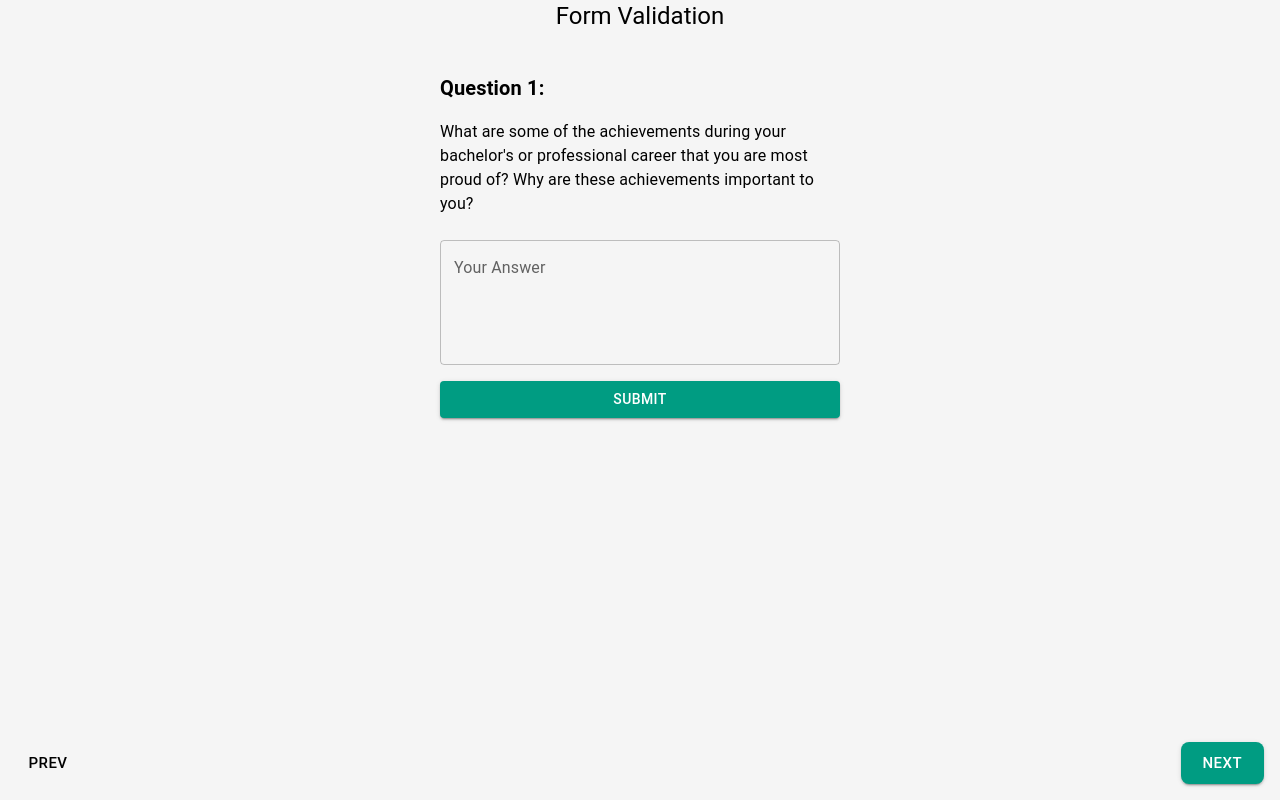
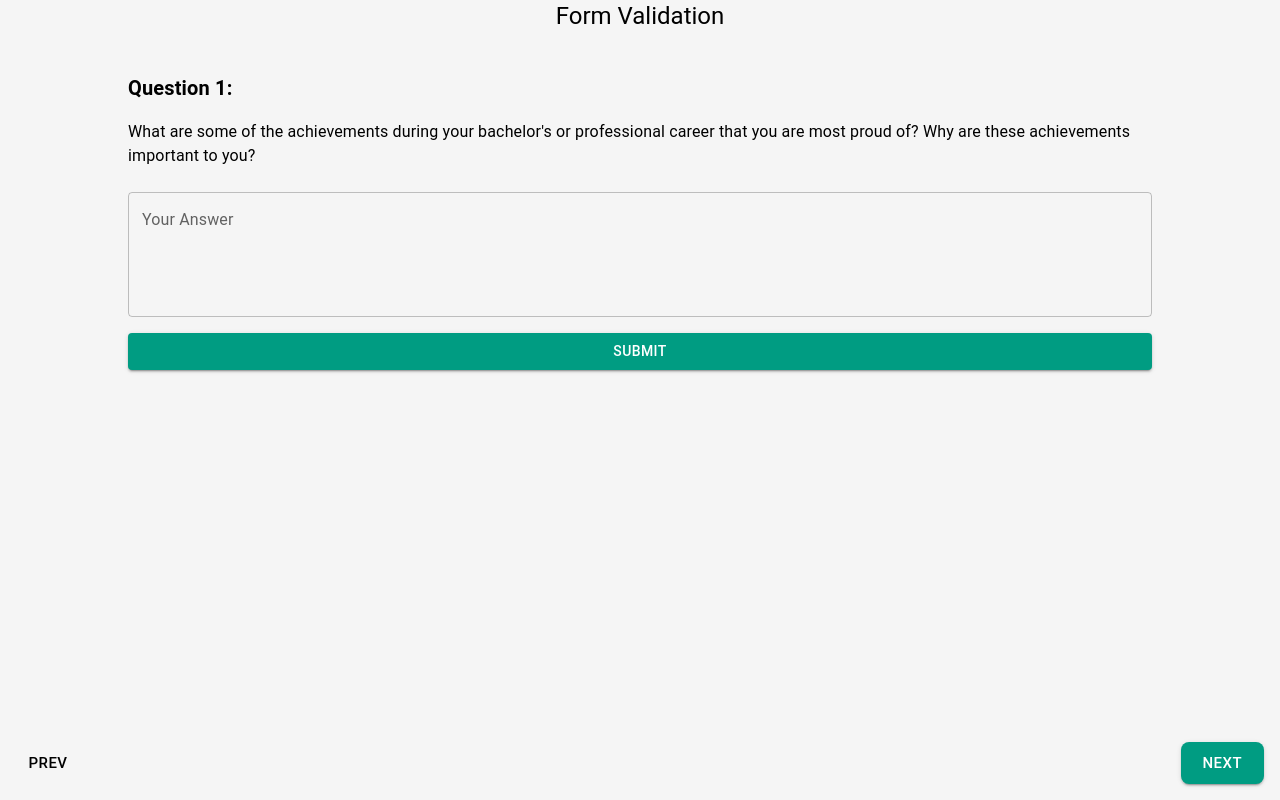
Before and after one commit to MaryOstovar/start-app, a React (Vite) app: page /tasks/form in a window 1280 px wide. Built offline with nearby package versions, Linux system fonts and the light colour scheme.

Commit message:
fixed a minor padding

```diff
--- a/src/Tasks/TaskForm.tsx
+++ b/src/Tasks/TaskForm.tsx
@@ -20,7 +20,7 @@ const TaskForm = () => {
     };
     const [submitted, setSubmitted] = useState(false);
     return (
-        <Box p="2" sx={{
+        <Box sx={{
             minHeight: "100vh",
             minWidth: "100vw",
             bgcolor: (t) =>
@@ -29,7 +29,7 @@ const TaskForm = () => {
             flexDirection: "column",
             alignItems: "center",
             color: "black"
-        }}>
+                    }}>
             <Typography
                 variant="h5"
                 component="div"
@@ -53,9 +53,9 @@ const TaskForm = () => {
                                 display: "flex",
                                 flexDirection: "column",
                                 gap: 2,
-                                maxWidth: 400,
+                                maxWidth: '80vw',
                                 m: "auto",
-                                mt: 5,
+                                mt: 5
                             }}
                         >
                             <Typography
```
